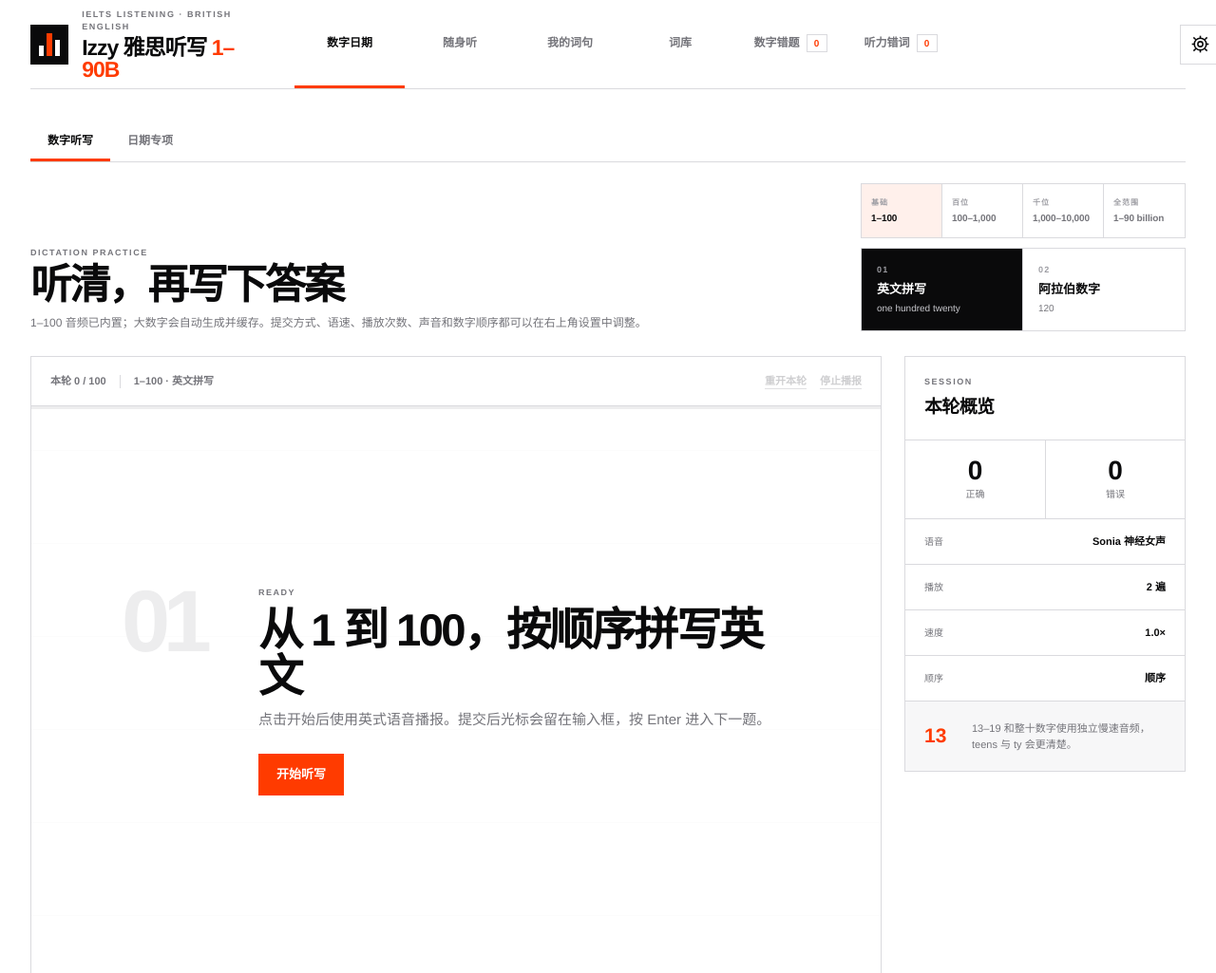
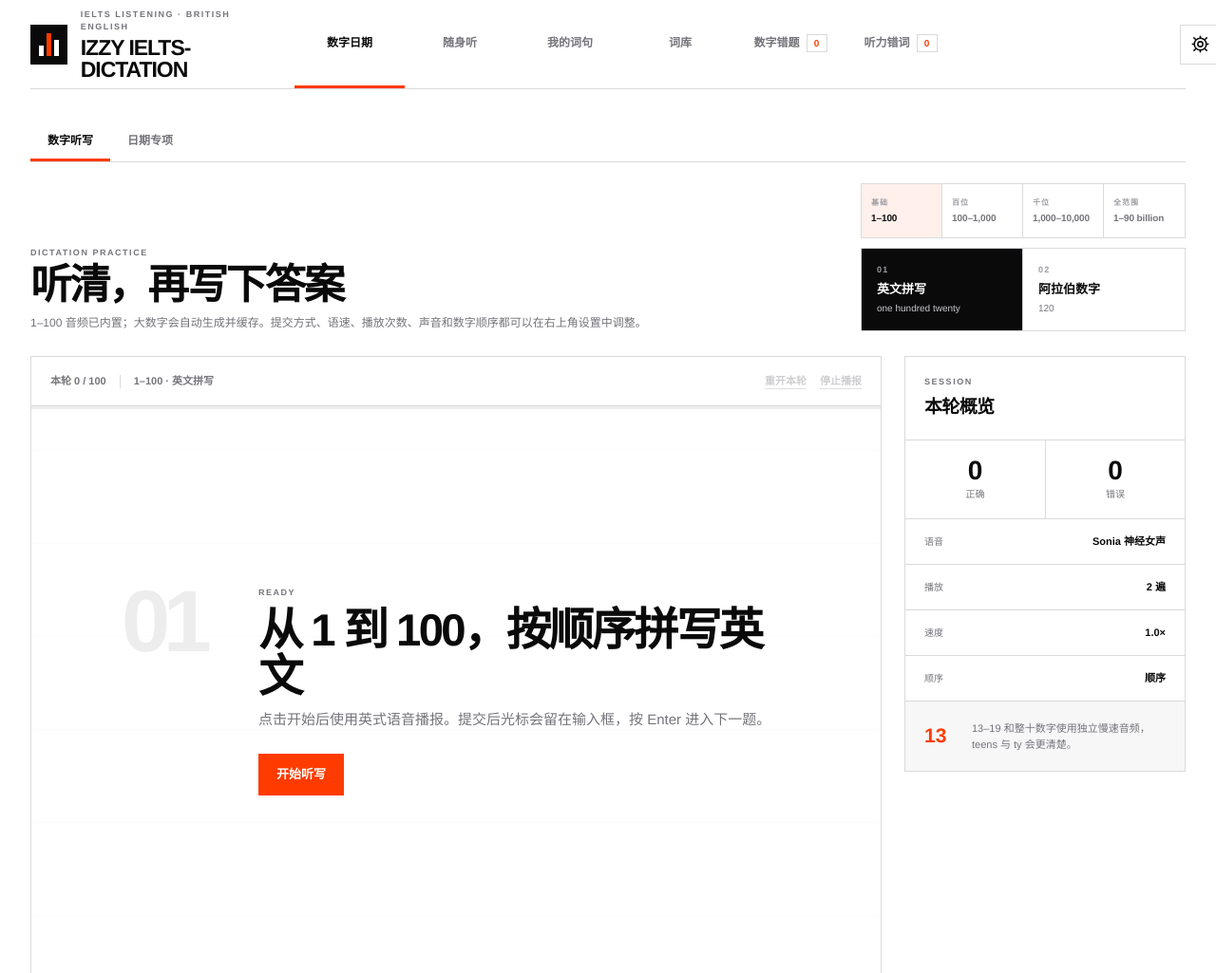
Before and after one commit to izzyzhi777-star/izzy-ielts-dictation, a plain HTML site: page index.html in a window 1280 px wide. Shown: the top 1025 px of the page at 95% size. Drawn offline with Linux system fonts and the light colour scheme.

Commit message:
Rename site to IZZY IELTS-DICTATION

```diff
--- a/index.html
+++ b/index.html
@@ -4,7 +4,7 @@
   <meta charset="utf-8">
   <meta name="viewport" content="width=device-width, initial-scale=1">
   <meta name="theme-color" content="#ffffff">
-  <title>Izzy 雅思听写</title>
+  <title>IZZY IELTS-DICTATION</title>
   <link rel="icon" href="favicon.svg" type="image/svg+xml">
   <link rel="stylesheet" href="styles.css">
 </head>
@@ -15,7 +15,7 @@
         <div class="brand-mark" aria-hidden="true"><span></span><span></span><span></span></div>
         <div>
           <p class="brand-kicker">IELTS LISTENING · BRITISH ENGLISH</p>
-          <h1>Izzy 雅思听写 <span>1–90B</span></h1>
+          <h1>IZZY IELTS-DICTATION</h1>
         </div>
       </div>
 
```
Also changed, not shown: 1 other file.
